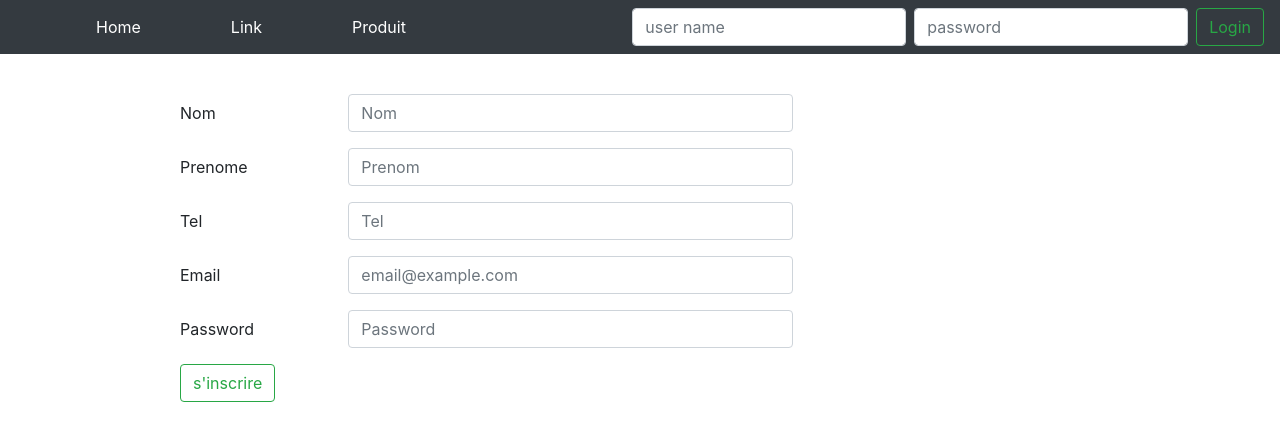
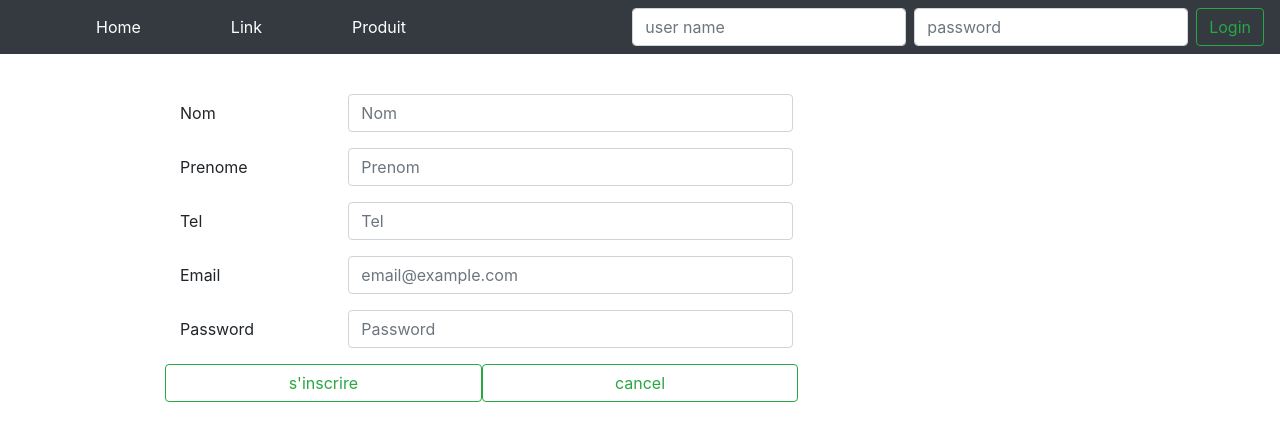
Before and after one commit to Ettout/AspCore_WebApi_frontEnd_Angular, an Angular app: page / in a window 1280 px wide. Both pictures are taken after a click on the button "s'inscrire". Shown: the top 440 px of the page. Built offline with nearby package versions, Linux system fonts and the light colour scheme.

Commit message:
add cancel to reg comp

```diff
--- a/src/app/home/home.component.html
+++ b/src/app/home/home.component.html
@@ -10,7 +10,7 @@
   <div *ngIf="registerMode" class="container">
     <div class="row justify-content-center">
       <div class="col-10">
-        <app-register></app-register>
+        <app-register (registerMode)="register($event)"></app-register>
       </div>
     </div>
   </div>
--- a/src/app/home/home.component.ts
+++ b/src/app/home/home.component.ts
@@ -18,5 +18,7 @@ export class HomeComponent implements OnInit {
   registerToggel(){
     this.registerMode=true;
   }
-
+  register(){
+    this.registerMode=false;
+  }
 }
--- a/src/app/register/register.component.html
+++ b/src/app/register/register.component.html
@@ -30,6 +30,9 @@
       <input  name="userpassword" type="password" class="form-control" [(ngModel)]="user.userpassword"placeholder="Password">
     </div>
   </div>
-  <button class="btn btn-outline-success my-2 my-sm-0" type="submit">s'inscrire</button>
+  <div class="form-group row">
+    <button class="btn btn-outline-success my-2 my-sm-0 col-sm-4" type="submit">s'inscrire</button>
+    <button (click)="cancelRegister()" class="btn btn-outline-success my-2 my-sm-0 col-sm-4" type="">cancel</button>
+  </div>
 
 </form>
--- a/src/app/register/register.component.ts
+++ b/src/app/register/register.component.ts
@@ -1,4 +1,4 @@
-import { Component, OnInit } from '@angular/core';
+import { Component, OnInit, Output, EventEmitter } from '@angular/core';
 import { AuthService } from '../_services/auth.service';
 
 @Component({
@@ -7,7 +7,7 @@ import { AuthService } from '../_services/auth.service';
   styleUrls: ['./register.component.css']
 })
 export class RegisterComponent implements OnInit {
-
+@Output() registerMode= new EventEmitter<boolean>();
   user:any={};
   constructor( private authservice:AuthService) { }
 
@@ -17,8 +17,10 @@ export class RegisterComponent implements OnInit {
 this.authservice.adduser(this.user).subscribe(
   next=>{console.log("success");},
   error=>{console.log("erreuuuur");
-  }
+  })}
 
-)
+
+  cancelRegister(){
+    this.registerMode.emit(false);
   }
 }
```
